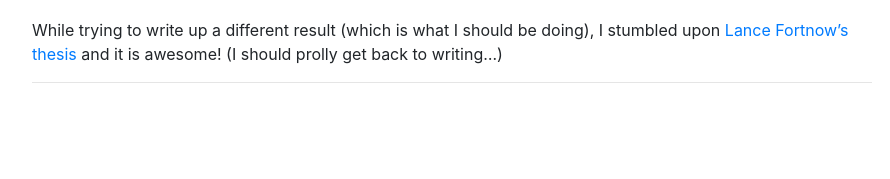
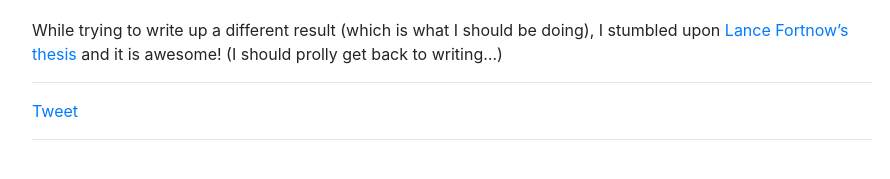
Before and after one commit to unnatural-proofs/unnatural-proofs.github.io, a Jekyll site: the page built from _posts/2018-10-28-what-is-the-power-of.md, in a window 1280 px wide. Shown: the part 520-699 px from the top of the page, without its empty margins (188-1078 px from the left). Built offline with Jekyll 4.4.1, drawn with Linux system fonts in a browser that asks for light colours; nearby versions of some CDN libraries; comment, search, counter and statistics services are not loaded.

Commit message:
added tweet button

```diff
--- a/_layouts/post.html
+++ b/_layouts/post.html
@@ -39,6 +39,10 @@ layout: default
 
 <hr>
 
+<a href="https://twitter.com/share?ref_src=twsrc%5Etfw" class="twitter-share-button" data-show-count="false">Tweet</a><script async src="https://platform.twitter.com/widgets.js" charset="utf-8"></script>
+
+<hr>
+
 {% if page.comments %}
 
 <div id="disqus_thread"></div>
```
